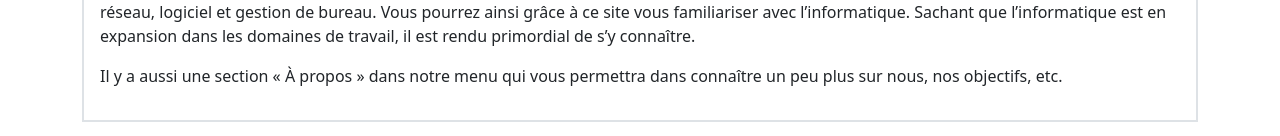
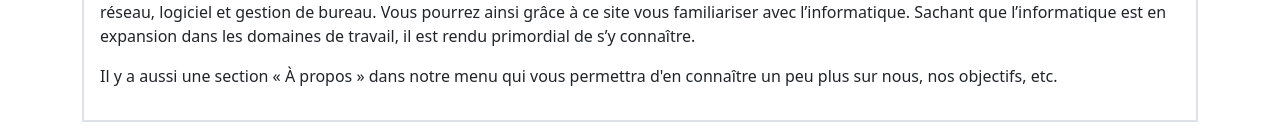
Before and after one commit to darkhappy/projet-soutien, a React (Create React App) app: page / in a window 1280 px wide. Shown: the part 418-554 px from the top of the page. Built offline with nearby package versions, Linux system fonts and the light colour scheme.

Commit message:
Correction in the text of home
Signed-off-by: eugene-emmanueldubuc <eugene-emmanuel@hotmail.com>

```diff
--- a/src/routes/Home/Home.jsx
+++ b/src/routes/Home/Home.jsx
@@ -38,7 +38,7 @@ export default function Home() {
           </p>
           <p>
             Il y a aussi une section « À propos » dans notre menu qui vous
-            permettra dans connaître un peu plus sur nous, nos objectifs, etc.
+            permettra d'en connaître un peu plus sur nous, nos objectifs, etc.
           </p>
         </div>
 
```
